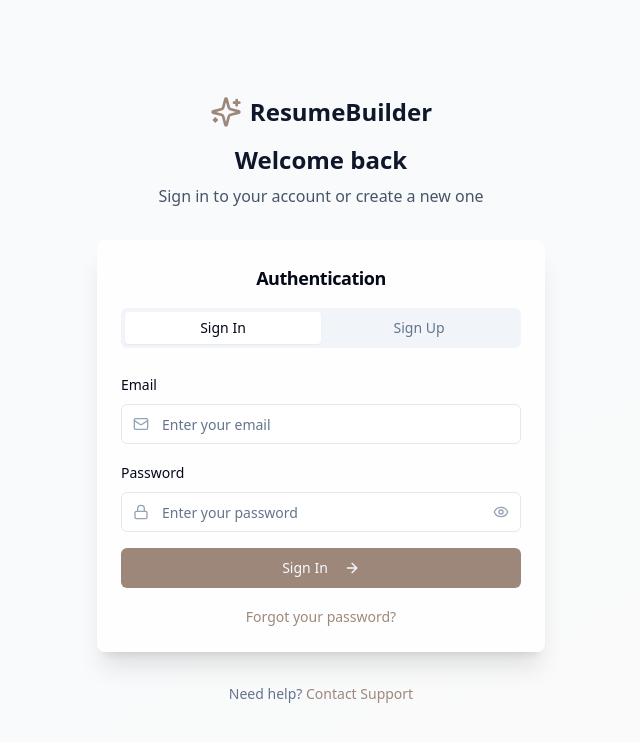
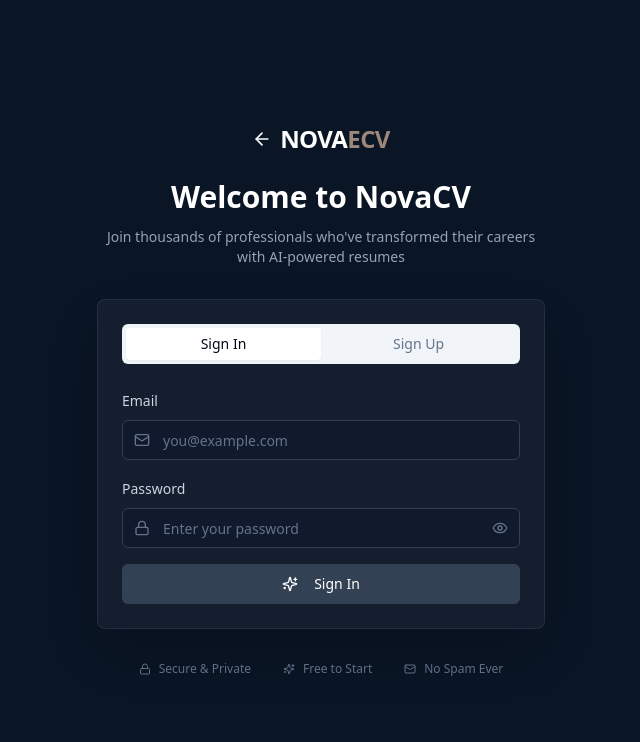
Before and after one commit to a7csw/ResumeBuilder, a React (Vite) app in the folder frontend/: page /auth in a window 1280 px wide. Shown: the top 742 px of the page, without its empty margins (319-959 px from the left). Built offline with nearby package versions, Linux system fonts and the light colour scheme; no server answers.

Commit message:
Update auth page to match dark theme design from NovaCV branding

```diff
--- a/frontend/src/pages/AuthPage.tsx
+++ b/frontend/src/pages/AuthPage.tsx
@@ -101,27 +101,24 @@ const AuthPage = () => {
   };
 
   return (
-    <div className="min-h-screen bg-gradient-to-br from-slate-50 via-gray-50 to-zinc-50 dark:from-slate-900 dark:via-gray-900 dark:to-zinc-900 flex items-center justify-center p-4">
+    <div className="min-h-screen bg-[#0a1525] flex items-center justify-center p-4">
       <div className="w-full max-w-md">
         {/* Header */}
         <div className="text-center mb-8">
-          <Link to="/" className="inline-flex items-center gap-2 text-2xl font-bold text-slate-900 dark:text-white mb-4">
-            <Sparkles className="w-8 h-8 text-primary" />
-            ResumeBuilder
+          <Link to="/" className="inline-flex items-center gap-2 text-2xl font-bold text-white mb-6">
+            <ArrowRight className="w-5 h-5 rotate-180" />
+            <span className="tracking-tight">NOVA<span className="text-primary">ECV</span></span>
           </Link>
-          <h1 className="text-2xl font-bold text-slate-900 dark:text-white mb-2">
-            Welcome back
+          <h1 className="text-3xl font-bold text-white mb-3">
+            Welcome to NovaCV
           </h1>
-          <p className="text-slate-600 dark:text-slate-300">
-            Sign in to your account or create a new one
+          <p className="text-slate-400 text-sm">
+            Join thousands of professionals who've transformed their careers with AI-powered resumes
           </p>
         </div>
 
-        <Card className="shadow-xl border-0 bg-white/80 dark:bg-slate-800/80 backdrop-blur-sm">
-          <CardHeader className="space-y-1 pb-4">
-            <CardTitle className="text-center text-lg">Authentication</CardTitle>
-          </CardHeader>
-          <CardContent>
+        <Card className="shadow-2xl border border-slate-700/50 bg-slate-800/50 backdrop-blur-sm">
+          <CardContent className="pt-6">
             <Tabs defaultValue="signin" className="w-full">
               <TabsList className="grid w-full grid-cols-2 mb-6">
                 <TabsTrigger value="signin" className="text-sm">Sign In</TabsTrigger>
@@ -132,17 +129,17 @@ const AuthPage = () => {
               <TabsContent value="signin" className="space-y-4">
                 <form onSubmit={handleSignIn} className="space-y-4">
                   <div className="space-y-2">
-                    <Label htmlFor="signin-email">Email</Label>
+                    <Label htmlFor="signin-email" className="text-slate-300">Email</Label>
                     <div className="relative">
-                      <Mail className="absolute left-3 top-3 h-4 w-4 text-slate-400" />
+                      <Mail className="absolute left-3 top-3 h-4 w-4 text-slate-500" />
                       <Input
                         id="signin-email"
                         name="email"
                         type="email"
-                        placeholder="Enter your email"
+                        placeholder="you@example.com"
                         value={formData.email}
                         onChange={handleInputChange}
-                        className="pl-10"
+                        className="pl-10 bg-slate-900/50 border-slate-700 text-white placeholder:text-slate-500"
                         disabled={isLoading}
                         required
                       />
@@ -150,9 +147,9 @@ const AuthPage = () => {
                   </div>
 
                   <div className="space-y-2">
-                    <Label htmlFor="signin-password">Password</Label>
+                    <Label htmlFor="signin-password" className="text-slate-300">Password</Label>
                     <div className="relative">
-                      <Lock className="absolute left-3 top-3 h-4 w-4 text-slate-400" />
+                      <Lock className="absolute left-3 top-3 h-4 w-4 text-slate-500" />
                       <Input
                         id="signin-password"
                         name="password"
@@ -160,14 +157,14 @@ const AuthPage = () => {
                         placeholder="Enter your password"
                         value={formData.password}
                         onChange={handleInputChange}
-                        className="pl-10 pr-10"
+                        className="pl-10 pr-10 bg-slate-900/50 border-slate-700 text-white placeholder:text-slate-500"
                         disabled={isLoading}
                         required
                       />
                       <button
                         type="button"
                         onClick={() => setShowPassword(!showPassword)}
-                        className="absolute right-3 top-3 text-slate-400 hover:text-slate-600"
+                        className="absolute right-3 top-3 text-slate-500 hover:text-slate-300"
                         disabled={isLoading}
                       >
                         {showPassword ? <EyeOff className="h-4 w-4" /> : <Eye className="h-4 w-4" />}
@@ -177,48 +174,39 @@ const AuthPage = () => {
 
                   <Button
                     type="submit"
-                    className="w-full"
+                    className="w-full bg-slate-700 hover:bg-slate-600 text-white"
                     disabled={isLoading}
                   >
                     {isLoading ? (
                       <>
-                        <div className="w-4 h-4 border-2 border-white border-t-transparent rounded-full animate-spin mr-2" />
+                        <Sparkles className="w-4 h-4 mr-2 animate-spin" />
                         Signing in...
                       </>
                     ) : (
                       <>
+                        <Sparkles className="w-4 h-4 mr-2" />
                         Sign In
-                        <ArrowRight className="w-4 h-4 ml-2" />
                       </>
                     )}
                   </Button>
                 </form>
-
-                <div className="text-center">
-                  <Link
-                    to="/auth/reset-password"
-                    className="text-sm text-primary hover:underline"
-                  >
-                    Forgot your password?
-                  </Link>
-                </div>
               </TabsContent>
 
               {/* Sign Up Tab */}
               <TabsContent value="signup" className="space-y-4">
                 <form onSubmit={handleSignUp} className="space-y-4">
                   <div className="space-y-2">
-                    <Label htmlFor="signup-email">Email</Label>
+                    <Label htmlFor="signup-email" className="text-slate-300">Email</Label>
                     <div className="relative">
-                      <Mail className="absolute left-3 top-3 h-4 w-4 text-slate-400" />
+                      <Mail className="absolute left-3 top-3 h-4 w-4 text-slate-500" />
                       <Input
                         id="signup-email"
                         name="email"
                         type="email"
-                        placeholder="Enter your email"
+                        placeholder="you@example.com"
                         value={formData.email}
                         onChange={handleInputChange}
-                        className="pl-10"
+                        className="pl-10 bg-slate-900/50 border-slate-700 text-white placeholder:text-slate-500"
                         disabled={isLoading}
                         required
                       />
@@ -226,17 +214,17 @@ const AuthPage = () => {
                   </div>
 
                   <div className="space-y-2">
-                    <Label htmlFor="signup-password">Password</Label>
+                    <Label htmlFor="signup-password" className="text-slate-300">Password</Label>
                     <div className="relative">
-                      <Lock className="absolute left-3 top-3 h-4 w-4 text-slate-400" />
+                      <Lock className="absolute left-3 top-3 h-4 w-4 text-slate-500" />
                       <Input
                         id="signup-password"
                         name="password"
                         type={showPassword ? "text" : "password"}
-                        placeholder="Create a password"
+                        placeholder="Create a strong password"
                         value={formData.password}
                         onChange={handleInputChange}
-                        className="pl-10 pr-10"
+                        className="pl-10 pr-10 bg-slate-900/50 border-slate-700 text-white placeholder:text-slate-500"
                         disabled={isLoading}
                         required
                         minLength={6}
@@ -244,7 +232,7 @@ const AuthPage = () => {
                       <button
                         type="button"
                         onClick={() => setShowPassword(!showPassword)}
-                        className="absolute right-3 top-3 text-slate-400 hover:text-slate-600"
+                        className="absolute right-3 top-3 text-slate-500 hover:text-slate-300"
                         disabled={isLoading}
                       >
                         {showPassword ? <EyeOff className="h-4 w-4" /> : <Eye className="h-4 w-4" />}
@@ -253,9 +241,9 @@ const AuthPage = () => {
                   </div>
 
                   <div className="space-y-2">
-                    <Label htmlFor="confirm-password">Confirm Password</Label>
+                    <Label htmlFor="confirm-password" className="text-slate-300">Confirm Password</Label>
                     <div className="relative">
-                      <Lock className="absolute left-3 top-3 h-4 w-4 text-slate-400" />
+                      <Lock className="absolute left-3 top-3 h-4 w-4 text-slate-500" />
                       <Input
                         id="confirm-password"
                         name="confirmPassword"
@@ -263,7 +251,7 @@ const AuthPage = () => {
                         placeholder="Confirm your password"
                         value={formData.confirmPassword}
                         onChange={handleInputChange}
-                        className="pl-10"
+                        className="pl-10 bg-slate-900/50 border-slate-700 text-white placeholder:text-slate-500"
                         disabled={isLoading}
                         required
                       />
@@ -272,46 +260,41 @@ const AuthPage = () => {
 
                   <Button
                     type="submit"
-                    className="w-full"
+                    className="w-full bg-slate-700 hover:bg-slate-600 text-white"
                     disabled={isLoading}
                   >
                     {isLoading ? (
                       <>
-                        <div className="w-4 h-4 border-2 border-white border-t-transparent rounded-full animate-spin mr-2" />
+                        <Sparkles className="w-4 h-4 mr-2 animate-spin" />
                         Creating account...
                       </>
                     ) : (
                       <>
-                        <User className="w-4 h-4 mr-2" />
+                        <Sparkles className="w-4 h-4 mr-2" />
                         Create Account
                       </>
                     )}
                   </Button>
                 </form>
-
-                <div className="text-xs text-center text-slate-500 dark:text-slate-400">
-                  By signing up, you agree to our{' '}
-                  <Link to="/terms" className="text-primary hover:underline">
-                    Terms of Service
-                  </Link>{' '}
-                  and{' '}
-                  <Link to="/privacy" className="text-primary hover:underline">
-                    Privacy Policy
-                  </Link>
-                </div>
               </TabsContent>
             </Tabs>
           </CardContent>
         </Card>
 
         {/* Footer */}
-        <div className="text-center mt-8">
-          <p className="text-sm text-slate-500 dark:text-slate-400">
-            Need help?{' '}
-            <Link to="/support" className="text-primary hover:underline">
-              Contact Support
-            </Link>
-          </p>
+        <div className="flex items-center justify-center gap-8 mt-8 text-xs text-slate-500">
+          <div className="flex items-center gap-2">
+            <Lock className="w-3 h-3" />
+            <span>Secure & Private</span>
+          </div>
+          <div className="flex items-center gap-2">
+            <Sparkles className="w-3 h-3" />
+            <span>Free to Start</span>
+          </div>
+          <div className="flex items-center gap-2">
+            <Mail className="w-3 h-3" />
+            <span>No Spam Ever</span>
+          </div>
         </div>
       </div>
     </div>
```
